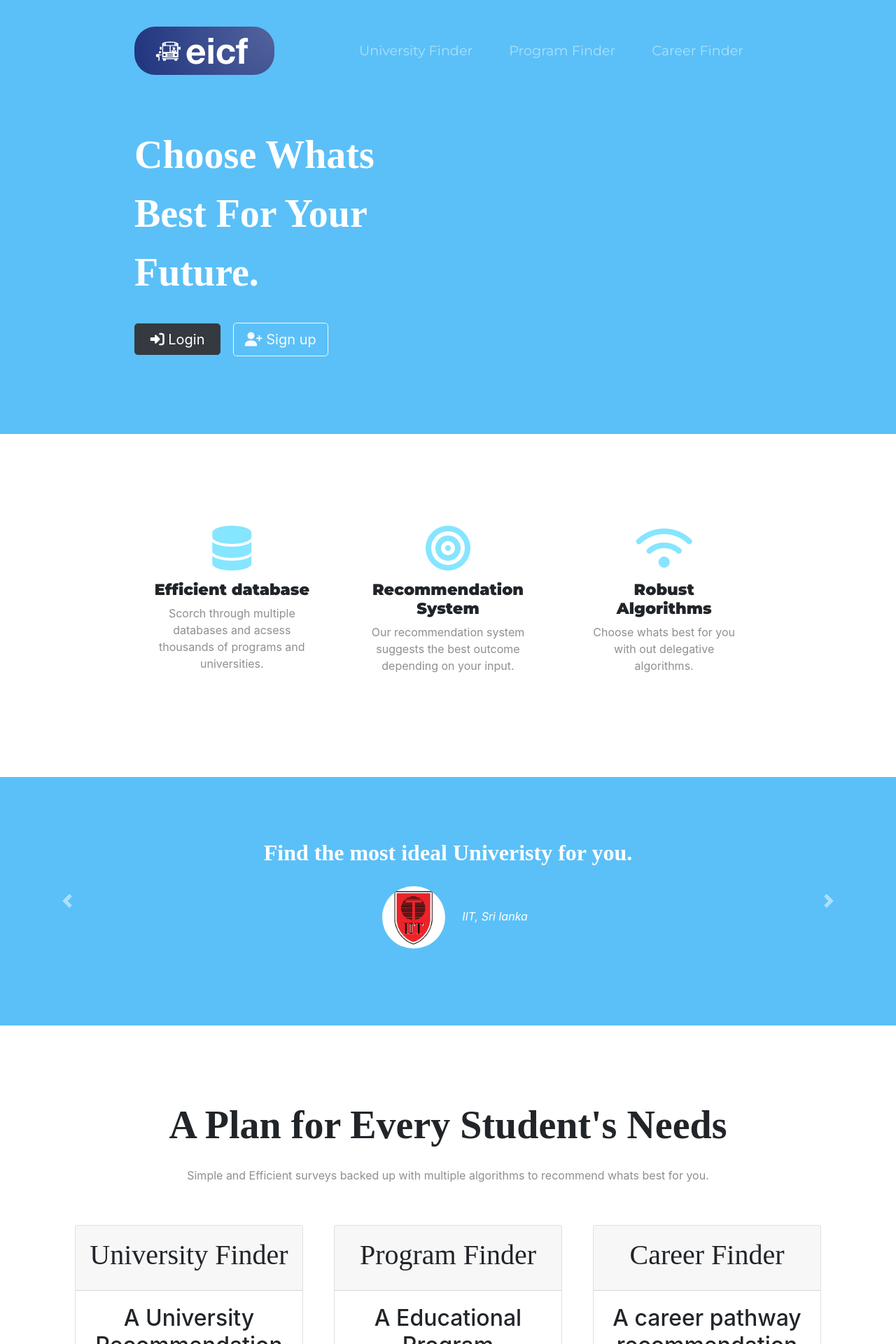
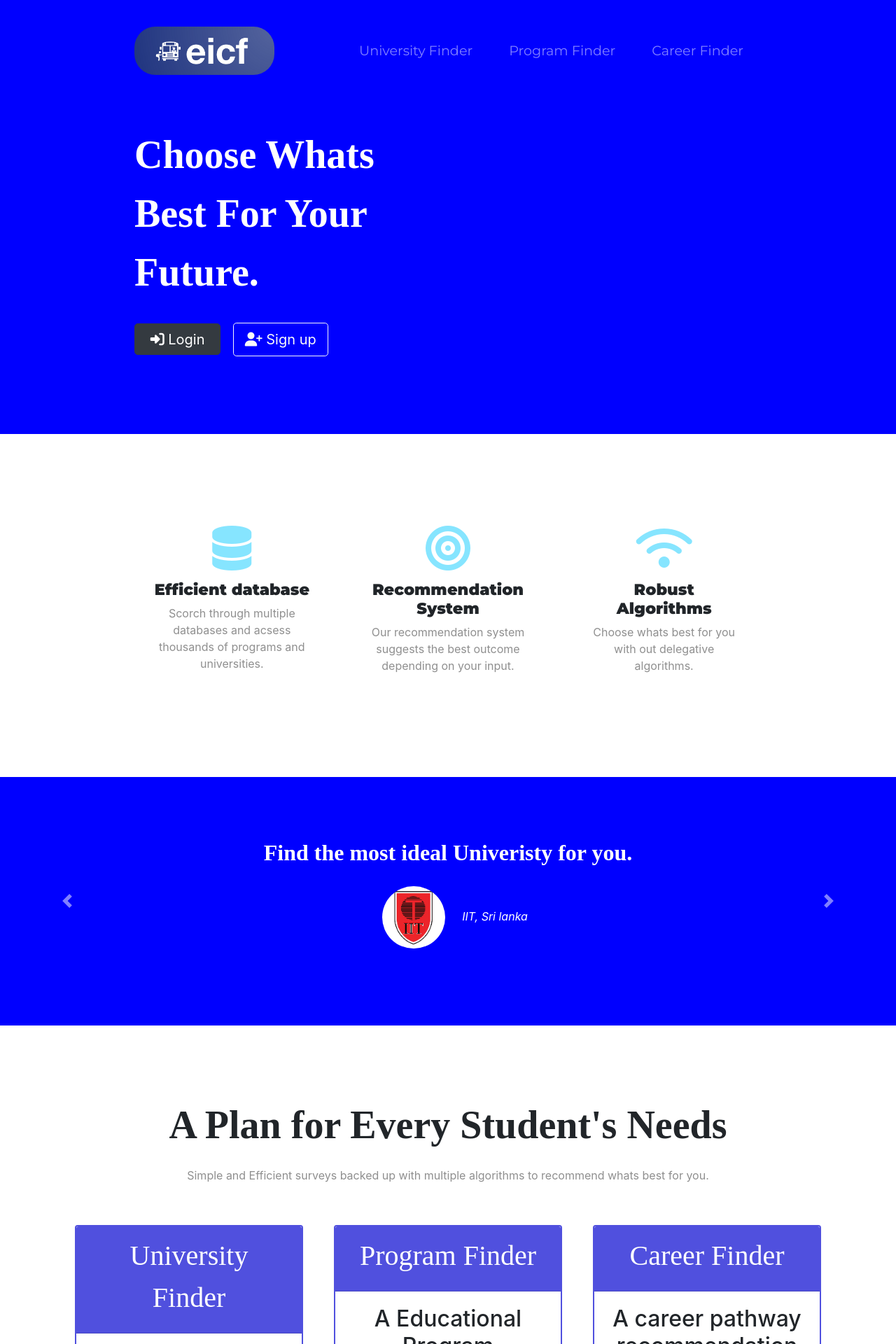
Before and after one commit to PasanPunsaraDeshapriya/ImplementationSDGP, a Flask app: page / in a window 1280 px wide. Shown: the top 1920 px of the page at 70% size. Run offline with Flask 3, Linux system fonts and the light colour scheme; some libraries are stand-ins or nearby versions; some web fonts are replaced.

Commit message:
style added  and validation of backend done - home

```diff
--- a/static/Oneth_home.css
+++ b/static/Oneth_home.css
@@ -39,7 +39,7 @@ h1 {
 }
 
 #title {
-  background-color: #5BC0F8;
+  background-color: blue;
   color: white;
 }
 
@@ -75,7 +75,7 @@ h1 {
 
 #testimonials {
   text-align: center;
-  background-color: #5BC0F8;
+  background-color: blue;
   color: white;
 }
 
@@ -140,3 +140,16 @@ h1 {
 .social-icon{
   margin: 20px 10px;
 }
+
+.card-header{
+  background-color: #5050de;
+  color: white;
+}
+
+.card{
+  border: 2px solid #5050de;
+}
+
+.nav-link:hover{
+  color: black;
+}
--- a/templates/Oneth_homePage.html
+++ b/templates/Oneth_homePage.html
@@ -32,7 +32,7 @@
         <div class="collapse navbar-collapse" id="navbarSupportedContent">
           <ul class="navbar-nav ml-auto">
             <li class="nav-item">
-              <a class="nav-link" href="#footer">University Finder</a>
+              <a class="nav-link"  href="#footer">University Finder</a>
             </li>
             <li class="nav-item">
               <a class="nav-link" href="#footer">Program Finder</a>
@@ -48,7 +48,7 @@
           <h1>Choose Whats Best For Your Future.</h1>
 
           <a href="{{ url_for('login') }}"><button type="button" class="btn btn-dark btn-lg Download-Button"><i class="fa-solid fa-right-to-bracket"></i> Login</button></a>
-          <a href="{{ url_for('signup') }}"><button type="button" class="btn btn-outline-light btn-lg Download-Button"><i class="fa-solid fa-user-plus"></i> Sign up</button></a>
+          <a href="{{ url_for('signup') }}"><button  type="button" class="btn btn-outline-light btn-lg Download-Button"><i class="fa-solid fa-user-plus"></i> Sign up</button></a>
         </div>
       </div>
   </section>
@@ -117,7 +117,7 @@
     <div class="row">
 
       <div class=" product-col col-lg-4 col-md-6">
-        <div class="card">
+        <div class="card" >
           <div class="card-header">
             <h3 class="product-sub">University Finder</h3>
           </div>
@@ -125,7 +125,7 @@
             <h2 class="">A University Recommendation System </h2>
             <p class="product-p">Upto 70 universities to choose from island wide</p>
             <p class="product-p">access universities based on numerous filters and preferences</p>
-            <p class="product-p">simple 10 minute survey</p>
+            <p class="product-p">simple 10 minute survey</p> <br>
             <button  class="btn btn-outline-dark btn-lg btn-block university" type="button">Take Survey</button>
           </div>
         </div>
```
